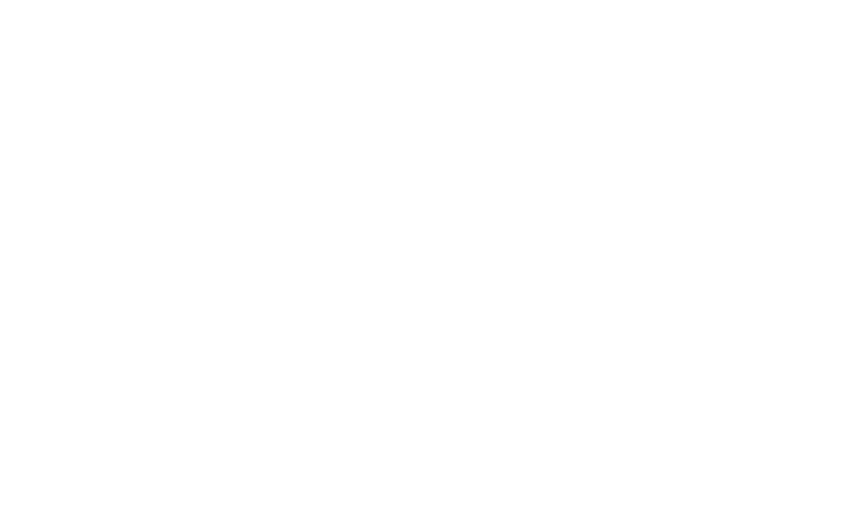
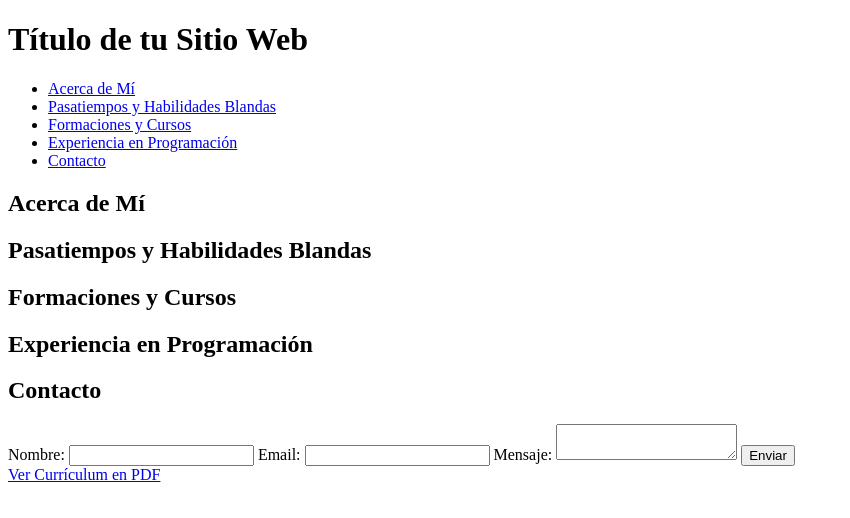
Before and after one commit to luisvillagesell/Presentacion, a plain HTML site: page index.html in a window 1280 px wide. Shown: the whole page, without its empty margins (0-850 px from the left). Drawn offline with Linux system fonts and the light colour scheme.

Commit message:
se escribe el html

```diff
--- a/index.html
+++ b/index.html
@@ -1,11 +1,62 @@
 <!DOCTYPE html>
-<html lang="en">
+<html lang="es">
 <head>
     <meta charset="UTF-8">
     <meta name="viewport" content="width=device-width, initial-scale=1.0">
-    <title>Document</title>
+    <title>Mi Portafolio</title>
+    <link rel="stylesheet" href="styles.css">
 </head>
 <body>
+    <header>
+        <h1>Título de tu Sitio Web</h1>
+        <nav>
+            <ul>
+                <li><a href="#acerca">Acerca de Mí</a></li>
+                <li><a href="#pasatiempos">Pasatiempos y Habilidades Blandas</a></li>
+                <li><a href="#formacion">Formaciones y Cursos</a></li>
+                <li><a href="#experiencia">Experiencia en Programación</a></li>
+                <li><a href="#contacto">Contacto</a></li>
+            </ul>
+        </nav>
+    </header>
 
+    <section id="acerca">
+        <h2>Acerca de Mí</h2>
+        <!-- Aquí puedes agregar información sobre ti -->
+    </section>
+
+    <section id="pasatiempos">
+        <h2>Pasatiempos y Habilidades Blandas</h2>
+        <!-- Aquí puedes listar tus pasatiempos y habilidades blandas -->
+    </section>
+
+    <section id="formacion">
+        <h2>Formaciones y Cursos</h2>
+        <!-- Aquí puedes listar tus formaciones y cursos -->
+    </section>
+
+    <section id="experiencia">
+        <h2>Experiencia en Programación</h2>
+        <!-- Aquí puedes listar tu experiencia en programación -->
+    </section>
+
+    <section id="contacto">
+        <h2>Contacto</h2>
+        <!-- Aquí puedes agregar un formulario de contacto -->
+        <form action="enviar.php" method="post">
+            <label for="nombre">Nombre:</label>
+            <input type="text" id="nombre" name="nombre">
+            <label for="email">Email:</label>
+            <input type="email" id="email" name="email">
+            <label for="mensaje">Mensaje:</label>
+            <textarea id="mensaje" name="mensaje"></textarea>
+            <button type="submit">Enviar</button>
+        </form>
+    </section>
+
+    <footer>
+        <!-- Aquí puedes agregar información de contacto adicional, enlaces a redes sociales, etc. -->
+        <a href="ruta_a_tu_curriculum.pdf" target="_blank">Ver Currículum en PDF</a>
+    </footer>
 </body>
 </html>
```
